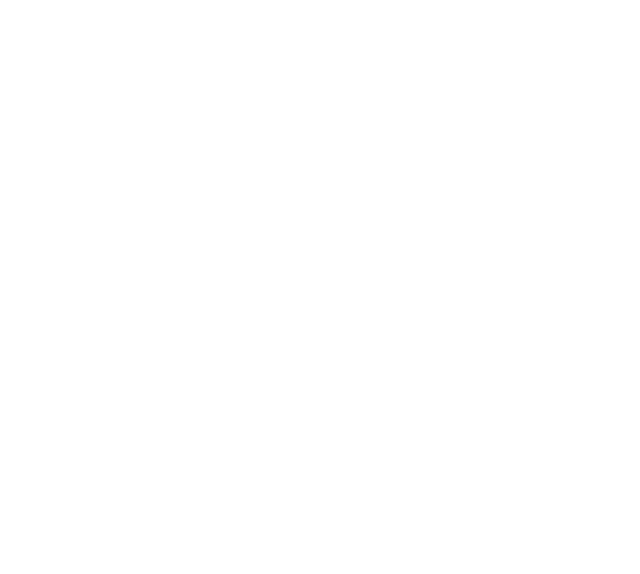
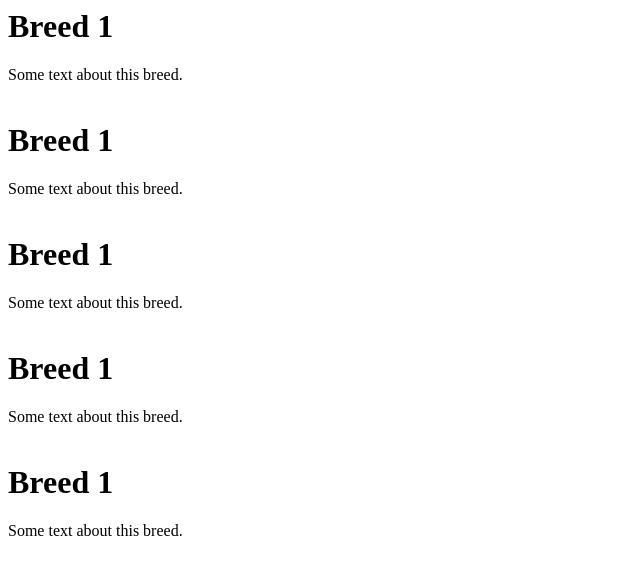
Before and after one commit to AndreiToma123/AWA-week-1, a plain HTML site: page index.html in a window 1280 px wide. Shown: the whole page, without its empty margins (0-640 px from the left). Drawn offline with Linux system fonts and the light colour scheme.

Commit message:
featrure 1

```diff
--- a/index.html
+++ b/index.html
@@ -1,8 +1,13 @@
 <html>
     <head>
         <title>Dog Wiki</title>
+        <script src="js/basic.js"></script>
     </head>
     <body>
-
+        <div  id="item1"></div>
+        <div  id="item2"></div>
+        <div  id="item3"></div>
+        <div  id="item4"></div>
+        <div  id="item5"></div>
     </body>
 </html>
--- a/js/basic.js
+++ b/js/basic.js
@@ -0,0 +1,145 @@
+if(document.readyState !== "loading"){
+    console.log("Document ready!")
+    initializeCode();
+} else {
+    document.addEventListener("DOMContentLoaded", function() {
+        console.log("DOMContentLoaded event fired");
+        initializeCode();
+    })
+}
+
+function initializeCode(){
+const wikiContainer1 = document.getElementById("item1");
+const wikiContainer2 = document.getElementById("item2");
+const wikiContainer3 = document.getElementById("item3");
+const wikiContainer4 = document.getElementById("item4");
+const wikiContainer5 = document.getElementById("item5");
+
+let wikiItem = document.createElement("div");
+let divContent = document.createElement("div");
+let divImage = document.createElement("div");
+let h = document.createElement("h1");
+let paragraph = document.createElement("p");
+let image = document.createElement("img");
+
+wikiItem.className = "wiki-item";
+h.className = "wiki-header";
+h.textContent = "Breed 1";
+divContent.className = "wiki-content";
+paragraph.className = "wiki-text";
+paragraph.textContent = "Some text about this breed.";
+divImage.className = "img-container";
+image.className = "wiki-img";
+image.src = "";
+
+divImage.appendChild(image);
+divContent.appendChild(paragraph);
+divContent.appendChild(divImage);
+wikiItem.appendChild(h);
+wikiItem.appendChild(divContent);
+
+wikiContainer1.appendChild(wikiItem);
+// ----------------------------------------------
+let wikiItem2 = document.createElement("div");
+let divContent2 = document.createElement("div");
+let divImage2 = document.createElement("div");
+let h2 = document.createElement("h1");
+let paragraph2 = document.createElement("p");
+let image2 = document.createElement("img");
+
+wikiItem2.className = "wiki-item";
+h2.className = "wiki-header";
+h2.textContent = "Breed 1";
+divContent2.className = "wiki-content";
+paragraph2.className = "wiki-text";
+paragraph2.textContent = "Some text about this breed.";
+divImage2.className = "img-container";
+image2.className = "wiki-img";
+image2.src = "";
+
+divImage2.appendChild(image2);
+divContent2.appendChild(paragraph2);
+divContent2.appendChild(divImage2);
+wikiItem2.appendChild(h2);
+wikiItem2.appendChild(divContent2);
+
+wikiContainer2.appendChild(wikiItem2);
+// -------------------------------------------------------
+
+let wikiItem3 = document.createElement("div");
+let divContent3 = document.createElement("div");
+let divImage3 = document.createElement("div");
+let h3 = document.createElement("h1");
+let paragraph3 = document.createElement("p");
+let image3 = document.createElement("img");
+
+wikiItem3.className = "wiki-item";
+h3.className = "wiki-header";
+h3.textContent = "Breed 1";
+divContent3.className = "wiki-content";
+paragraph3.className = "wiki-text";
+paragraph3.textContent = "Some text about this breed.";
+divImage3.className = "img-container";
+image3.className = "wiki-img";
+image3.src = "";
+
+divImage3.appendChild(image3);
+divContent3.appendChild(paragraph3);
+divContent3.appendChild(divImage3);
+wikiItem3.appendChild(h3);
+wikiItem3.appendChild(divContent3);
+
+wikiContainer2.appendChild(wikiItem3);
+// ------------------------------------------
+
+let wikiItem4 = document.createElement("div");
+let divContent4 = document.createElement("div");
+let divImage4 = document.createElement("div");
+let h4 = document.createElement("h1");
+let paragraph4 = document.createElement("p");
+let image4 = document.createElement("img");
+
+wikiItem4.className = "wiki-item";
+h4.className = "wiki-header";
+h4.textContent = "Breed 1";
+divContent4.className = "wiki-content";
+paragraph4.className = "wiki-text";
+paragraph4.textContent = "Some text about this breed.";
+divImage4.className = "img-container";
+image4.className = "wiki-img";
+image4.src = "";
+
+divImage4.appendChild(image4);
+divContent4.appendChild(paragraph4);
+divContent4.appendChild(divImage4);
+wikiItem4.appendChild(h4);
+wikiItem4.appendChild(divContent4);
+
+wikiContainer4.appendChild(wikiItem4);
+//----------------------------------------------
+let wikiItem5 = document.createElement("div");
+let divContent5 = document.createElement("div");
+let divImage5 = document.createElement("div");
+let h5 = document.createElement("h1");
+let paragraph5 = document.createElement("p");
+let image5 = document.createElement("img");
+
+wikiItem5.className = "wiki-item";
+h5.className = "wiki-header";
+h5.textContent = "Breed 1";
+divContent5.className = "wiki-content";
+paragraph5.className = "wiki-text";
+paragraph5.textContent = "Some text about this breed.";
+divImage5.className = "img-container";
+image5.className = "wiki-img";
+image5.src = "";
+
+divImage5.appendChild(image5);
+divContent5.appendChild(paragraph5);
+divContent5.appendChild(divImage5);
+wikiItem5.appendChild(h5);
+wikiItem5.appendChild(divContent5);
+
+wikiContainer5.appendChild(wikiItem5);
+
+}
```
